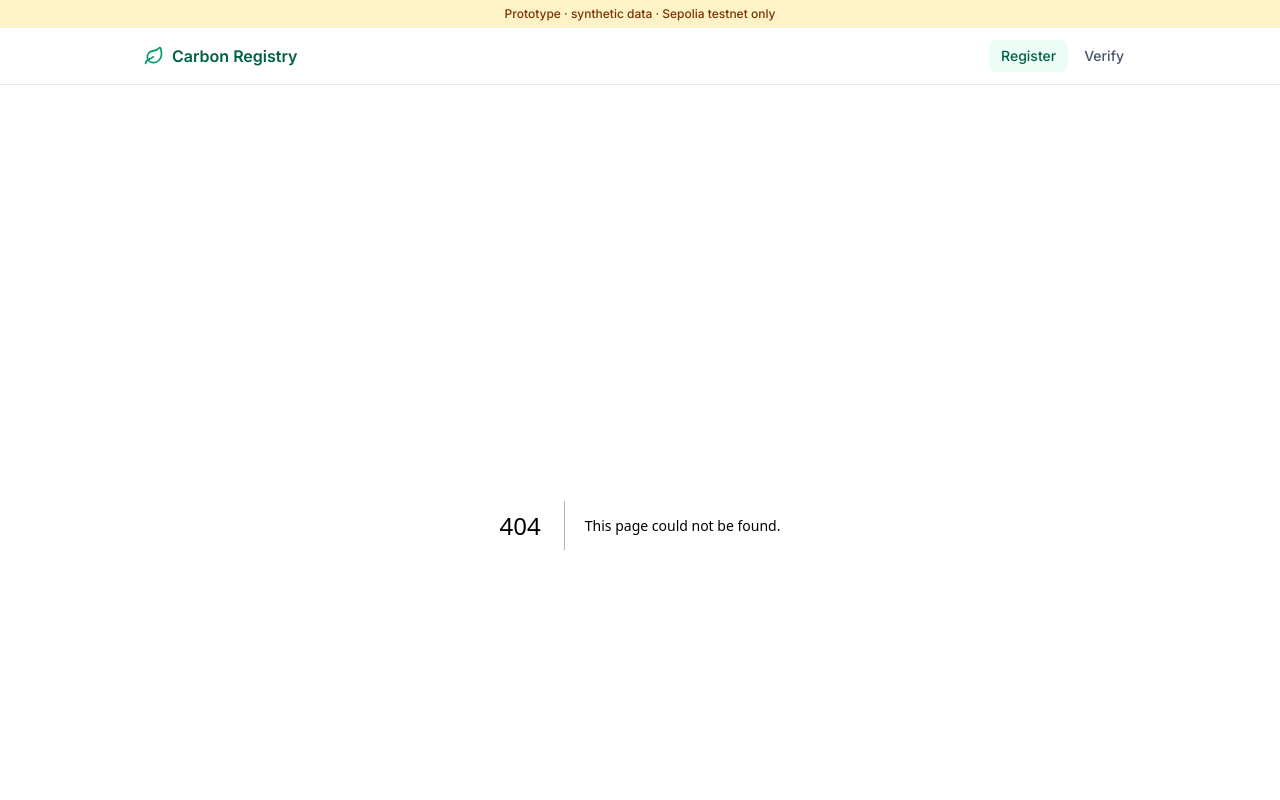
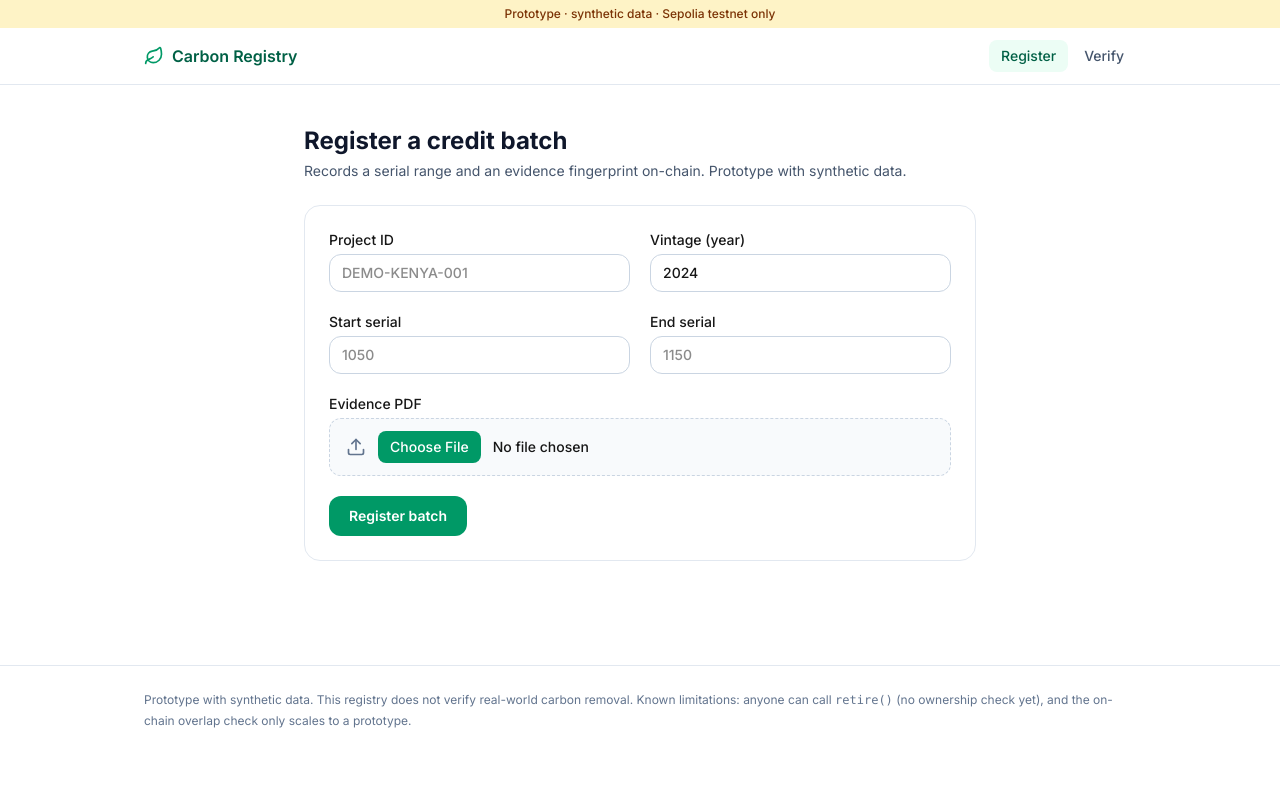
Before and after one commit to shauryasync/carbon-trace, a Next.js app in the folder web/: page /register in a window 1280 px wide. Before the commit this address had no page. Shown: the top 800 px of the page. Built offline with nearby package versions, Linux system fonts and the light colour scheme.

Commit message:
feat(frontend): add register page wired to mock data

```diff
--- /dev/null
+++ b/web/app/register/page.tsx
@@ -0,0 +1,17 @@
+"use client";
+
+import RegisterForm from "@/components/RegisterForm";
+import { mockRegister } from "@/components/mockData";
+
+export default function RegisterPage() {
+  return (
+    <div className="mx-auto max-w-2xl">
+      <h1 className="text-2xl font-bold text-slate-900">Register a credit batch</h1>
+      <p className="mt-1 mb-6 text-sm text-slate-600">
+        Records a serial range and an evidence fingerprint on-chain. Prototype with synthetic data.
+      </p>
+      {/* Later: swap mockRegister for the helper in web/lib/contract.ts */}
+      <RegisterForm onSubmit={mockRegister} />
+    </div>
+  );
+}
```
